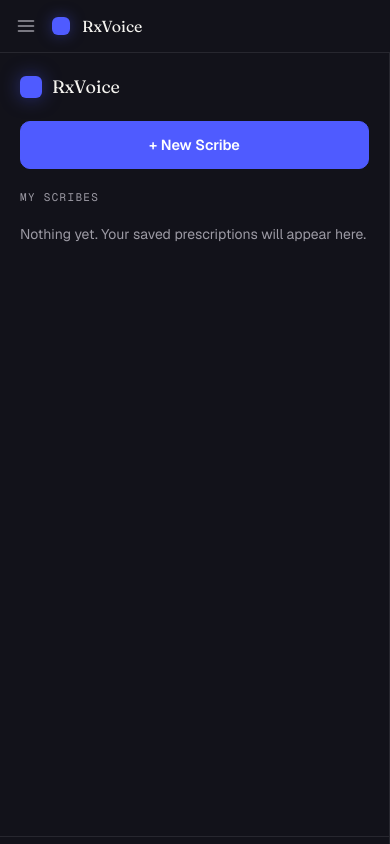
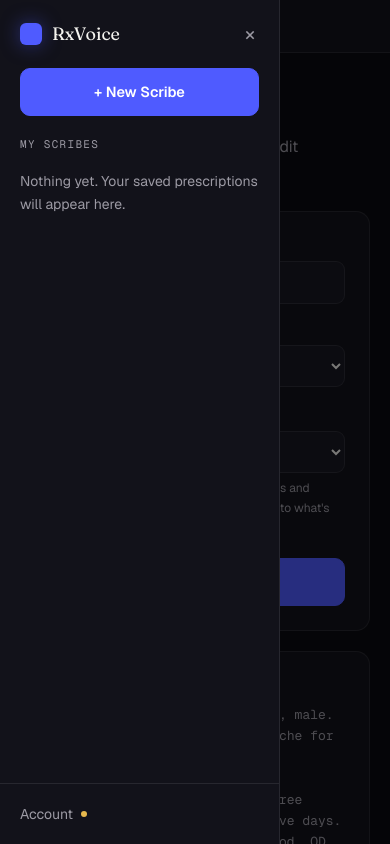
Before and after one commit to ajaymurali1998/automated_scribe, a Next.js app: page / in a window 390 px wide. Both pictures are taken after a click on the button "Open menu". Shown: the top 844 px of the page. Built offline with nearby package versions, Linux system fonts and the light colour scheme.

Commit message:
Update Sidebar.tsx v1 change

```diff
--- a/components/Sidebar.tsx
+++ b/components/Sidebar.tsx
@@ -9,6 +9,12 @@
   activeId: string | null;
   onNewScribe: () => void;
   onOpenPrescription: (id: string) => void;
+  /** Amber dot on the Account link when the letterhead is incomplete. */
+  profileComplete: boolean;
+  /** Mobile-only drawer state — ignored above the lg breakpoint, where the sidebar is
+   *  always visible as a static column (see the lg: overrides below). */
+  open: boolean;
+  onClose: () => void;
 };
 
 function formatDate(iso: string): string {
@@ -17,16 +23,58 @@
 
 // No login on this build — history is a local list (lib/localStore.ts), so opening a
 // past prescription is a state change in Workspace rather than a route.
-export default function Sidebar({ prescriptions, activeId, onNewScribe, onOpenPrescription }: Props) {
+//
+// Below lg (1024px — every phone) this is an off-canvas drawer: fixed, full height,
+// translated off-screen until `open`. Above lg it reverts to the original static
+// column via the lg: overrides, so desktop is unaffected by any of this.
+export default function Sidebar({
+  prescriptions,
+  activeId,
+  onNewScribe,
+  onOpenPrescription,
+  profileComplete,
+  open,
+  onClose,
+}: Props) {
   return (
-    <aside className="flex flex-col border-r border-line bg-panel h-screen sticky top-0">
+    <>
+      {/* Backdrop — mobile only, closes the drawer on tap. Absent (and inert) on desktop. */}
+      {open && (
+        <div
+          className="fixed inset-0 z-30 bg-black/50 lg:hidden"
+          onClick={onClose}
+          aria-hidden
+        />
+      )}
+
+      <aside
+        className={`fixed inset-y-0 left-0 z-40 w-[280px] flex flex-col border-r border-line bg-panel transition-transform duration-200 ease-out lg:static lg:z-auto lg:h-screen lg:w-auto lg:sticky lg:top-0 lg:translate-x-0 lg:transition-none ${
+          open ? "translate-x-0" : "-translate-x-full"
+        }`}
+      >
         <div className="p-5">
-        <div className="flex items-center gap-2.5 mb-5">
+          <div className="flex items-center justify-between mb-5">
+            <div className="flex items-center gap-2.5">
               <span className="w-[22px] h-[22px] rounded-md bg-accent shadow-[0_0_20px_-2px_rgba(79,91,255,0.6)]" />
               <span className="font-head text-lg">RxVoice</span>
             </div>
+            {/* Mobile-only close button — desktop never shows a drawer, so never needs one. */}
+            <button
+              onClick={onClose}
+              className="lg:hidden text-ink-soft hover:text-ink text-xl leading-none px-1"
+              aria-label="Close menu"
+            >
+              ×
+            </button>
+          </div>
 
-        <button onClick={onNewScribe} className="btn btn-primary w-full">
+          <button
+            onClick={() => {
+              onNewScribe();
+              onClose();
+            }}
+            className="btn btn-primary w-full"
+          >
             + New Scribe
           </button>
         </div>
@@ -44,7 +92,10 @@
             {prescriptions.map((p) => (
               <li key={p.id}>
                 <button
-                onClick={() => onOpenPrescription(p.id)}
+                  onClick={() => {
+                    onOpenPrescription(p.id);
+                    onClose();
+                  }}
                   className={`block w-full text-left rounded-lg px-3 py-2.5 border transition-colors ${
                     activeId === p.id
                       ? "bg-panel-2 border-line-strong"
@@ -60,10 +111,16 @@
         </div>
 
         <div className="p-5 border-t border-line">
-        <Link href="/account" className="block text-sm text-ink-soft hover:text-ink">
+          <Link href="/account" className="flex items-center gap-2 text-sm text-ink-soft hover:text-ink" onClick={onClose}>
             Account
+            {/* Persists until the letterhead is complete — the ambient signal that
+                survives navigating away from the New Recording banner. */}
+            {!profileComplete && (
+              <span className="w-1.5 h-1.5 rounded-full bg-warn" title="Profile incomplete" aria-hidden />
+            )}
           </Link>
         </div>
       </aside>
+    </>
   );
 }
```
Lines whose indentation alone changed are shown as unchanged.
